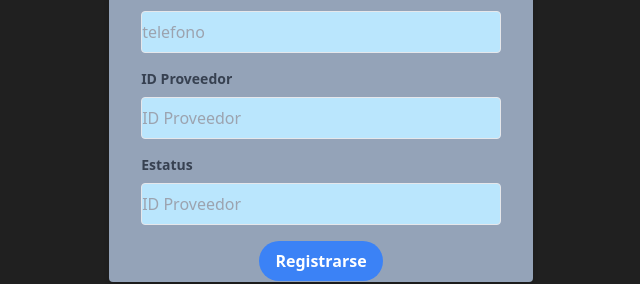
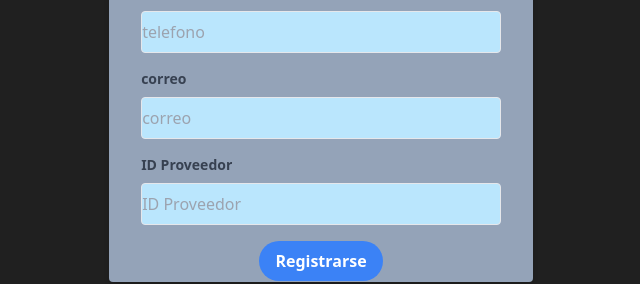
Before and after one commit to Urielcont/CRUD_react-express, a React (Vite) app in the folder LoginFrontEnd/: page /RegistrarProvedor in a window 1280 px wide. Shown: the part 355-639 px from the top of the page, without its empty margins (319-959 px from the left). Built offline with nearby package versions, Linux system fonts and the light colour scheme.

Commit message:
Correccion de contexto y envio de datos

```diff
--- a/LoginFrontEnd/src/Pages/RegisterProducts.jsx
+++ b/LoginFrontEnd/src/Pages/RegisterProducts.jsx
@@ -4,10 +4,8 @@ import { registerProductRequest } from '../api/auth';
 
 function RegisterProducts() {
     const { register, handleSubmit } = useForm();
-
-
-
     const onSubmit = async (values) => {
+        console.log(values)
         const res = await registerProductRequest(values);
         console.log(res)
     };
@@ -34,12 +32,6 @@ function RegisterProducts() {
 
 
                 <div className='mb-4'>
-                    <label className='block text-gray-700 text-sm font-bold mb-2' htmlFor='estatus'>Estatus</label>
-                    <input type='text' {...register('estatus', { required: true })} id='estatus' className={` border  rounded w-full py-2 bg-sky-200 text-gray-700 `} placeholder='Estatus' />
-
-                </div>
-
-                <div className='mb-4'>
                     <label className='block text-gray-700 text-sm font-bold mb-2' htmlFor='provedor'>Proveedor</label>
                     <input type='text' {...register('provedor', { required: true })} id='provedor' className={` border  rounded w-full py-2 bg-sky-200 text-gray-700 `} placeholder='Proveedor' maxLength={10} />
 
--- a/LoginFrontEnd/src/Pages/RegisterProvedor.jsx
+++ b/LoginFrontEnd/src/Pages/RegisterProvedor.jsx
@@ -6,8 +6,12 @@ function RegisterProvedor() {
     const { register, handleSubmit } = useForm();
 
     const onSubmit = async (values) => {
+        try{
         const res = await registerProvedorRequest(values);
         console.log(res)
+        }catch(error){
+            console.error("Error al registrar usuario:", error);
+        }
     };
 
     return (
@@ -38,16 +42,19 @@ function RegisterProvedor() {
                 </div>
 
                 <div className='mb-4'>
+                    <label className='block text-gray-700 text-sm font-bold mb-2' htmlFor='correo'>correo</label>
+                    <input type='text' {...register('correo', { required: true })} id='correo' className={` border  rounded w-full py-2 bg-sky-200 text-gray-700 `} placeholder='correo' />
+
+                </div>
+
+
+                <div className='mb-4'>
                     <label className='block text-gray-700 text-sm font-bold mb-2' htmlFor='idProvedor'>ID Proveedor</label>
                     <input type='text' {...register('idProvedor', { required: true })} id='idProvedor' className={` border  rounded w-full py-2 bg-sky-200 text-gray-700 `} placeholder='ID Proveedor' maxLength={10} />
 
                 </div>
 
-                <div className='mb-4'>
-                    <label className='block text-gray-700 text-sm font-bold mb-2' htmlFor='estatus'>Estatus</label>
-                    <input type='text' {...register('estatus', { required: true })} id='estatus' className={` border  rounded w-full py-2 bg-sky-200 text-gray-700 `} placeholder='ID Proveedor' maxLength={10} />
 
-                </div>
 
 
                 <div className='flex items-center justify-center'>
```
